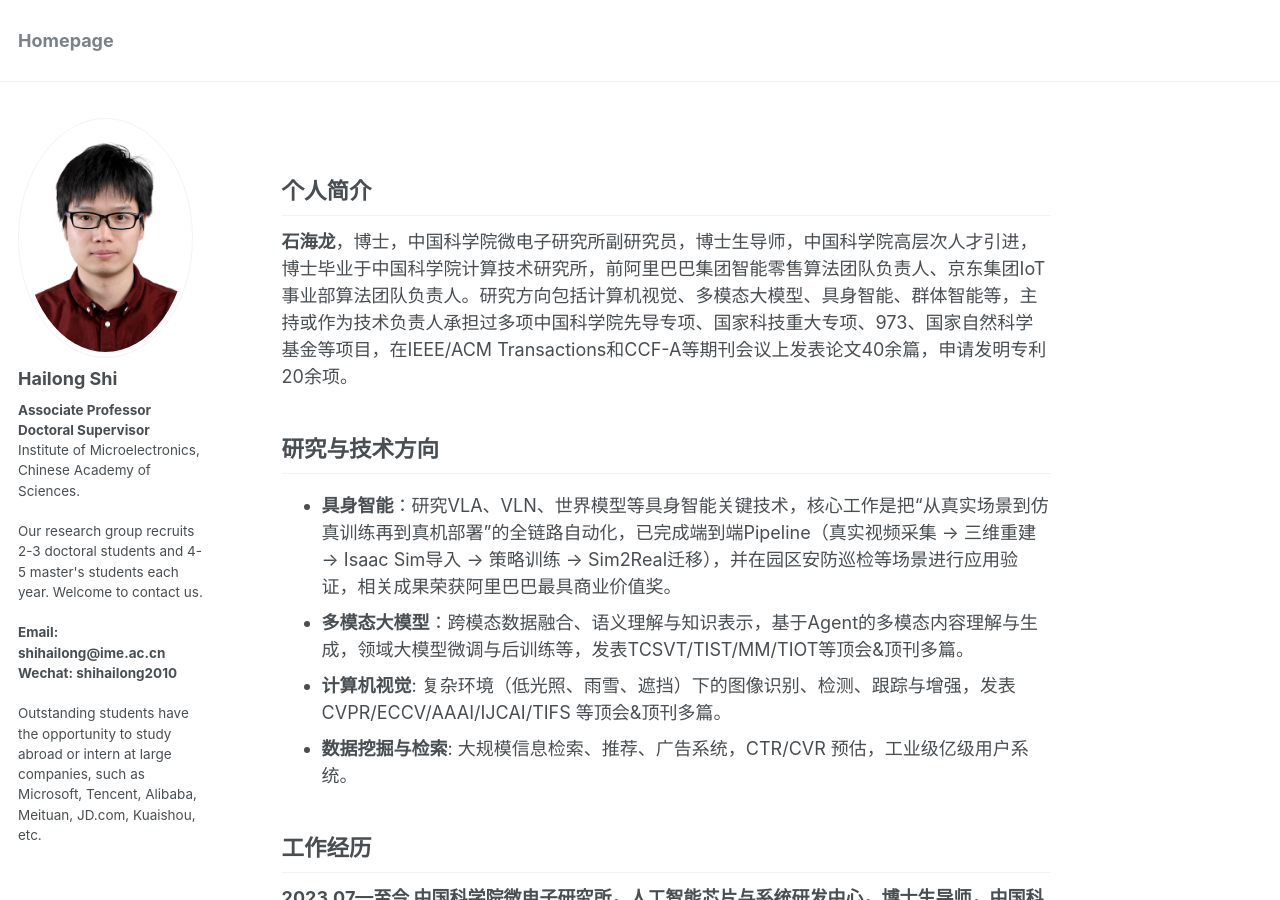
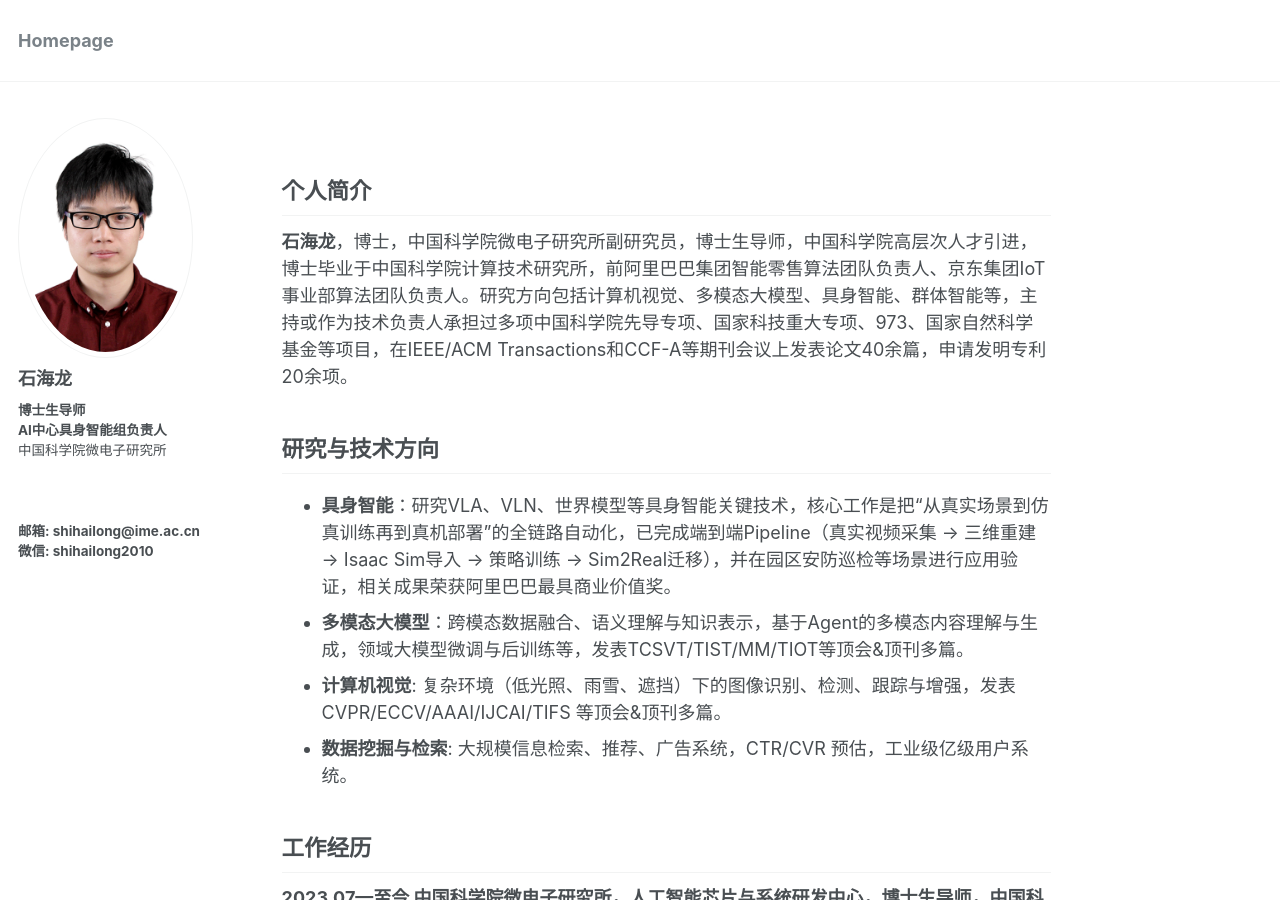
Before and after one commit to shihailong2023/shihailong2023.github.io, a Jekyll site: the page built from _pages/about.md, in a window 1280 px wide and 900 px high. Built offline with Jekyll 4.4.1, drawn with Linux system fonts in a browser that asks for light colours.

Commit message:
Update _config.yml

```diff
--- a/_config.yml
+++ b/_config.yml
@@ -80,16 +80,15 @@ analytics:
 
 # Site Author
 author:
-  name             : "Hailong Shi"
+  name             : "石海龙"
   avatar           : "shihailong.jpg"
-  bio              : "<b>Associate Professor</b><br>
-                      <b>Doctoral Supervisor</b><br>
-                      Institute of Microelectronics, Chinese Academy of Sciences.<br><br>
-                      Our research group recruits 2-3 doctoral students and 4-5 master's students each year. Welcome to contact us.<br><br>
-                      <b>Email: shihailong@ime.ac.cn</b><br>
-                      <b>Wechat: shihailong2010</b><br><br>
-                      Outstanding students have the opportunity to study abroad or intern at large companies,
-                      such as Microsoft, Tencent, Alibaba, Meituan, JD.com, Kuaishou, etc.
+  bio              : "<b>博士生导师</b><br>
+                      <b>AI中心具身智能组负责人</b><br>
+                      中国科学院微电子研究所<br><br>
+                      <br><br>
+                      <b>邮箱: shihailong@ime.ac.cn</b><br>
+                      <b>微信: shihailong2010</b><br><br>
+
                       "
   location         : # "Sydney, Australia"
   employer         :
```
